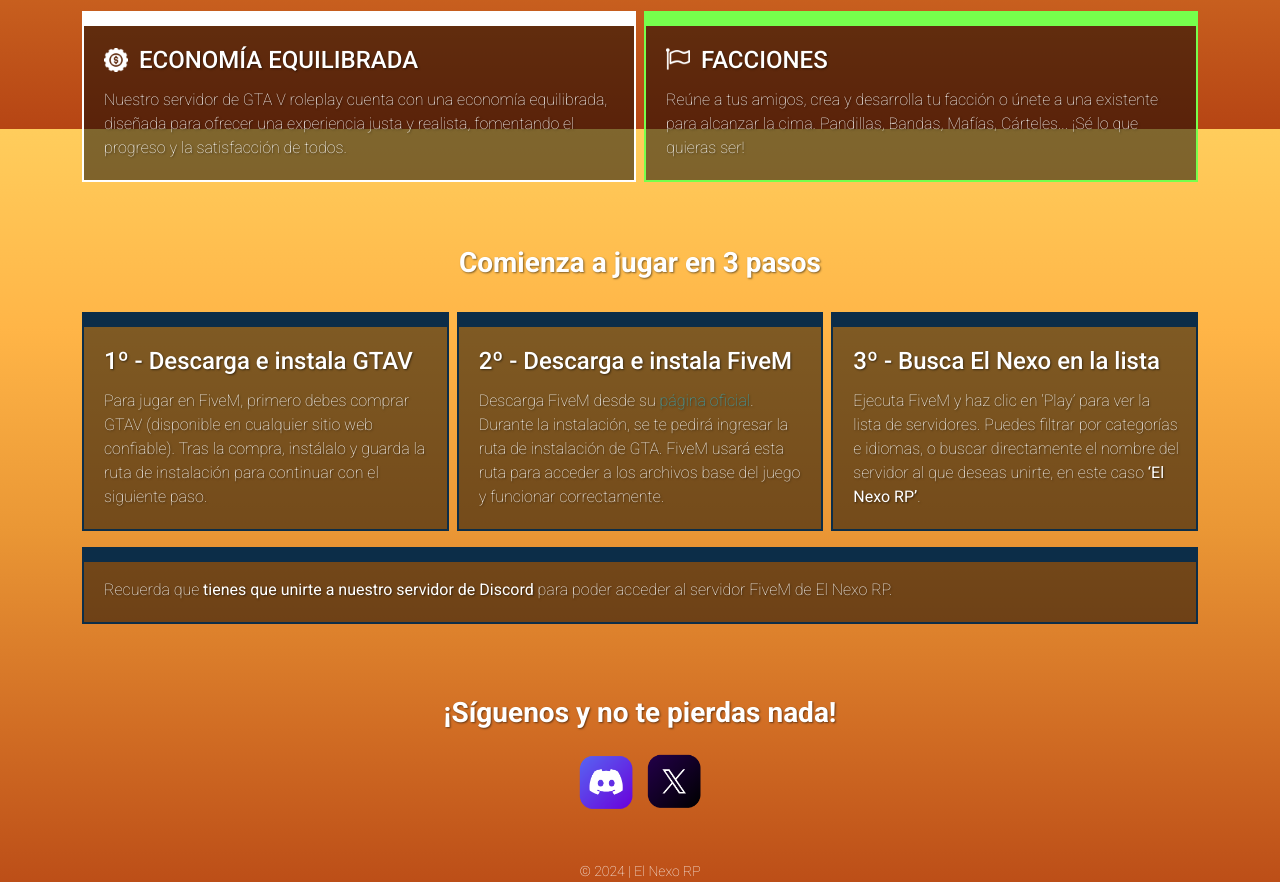
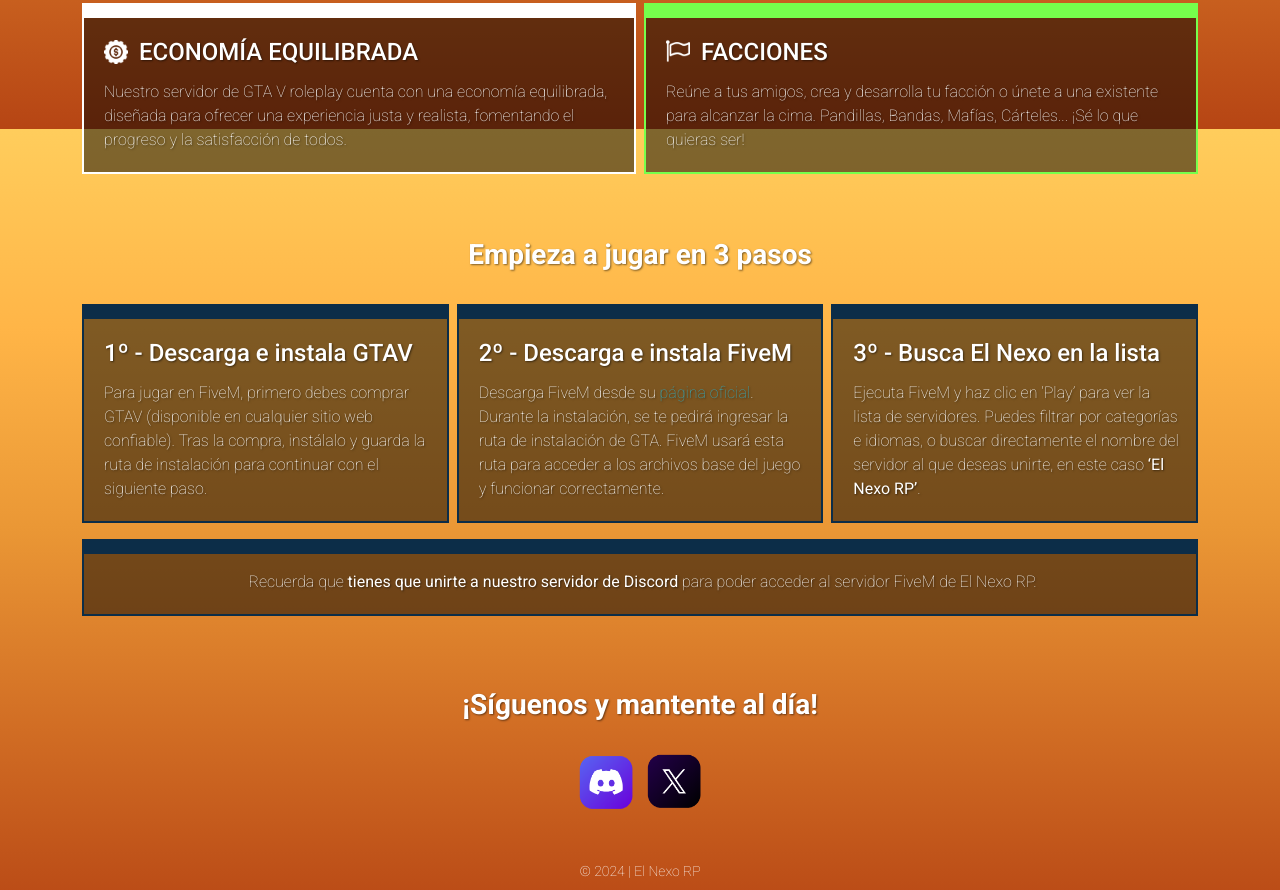
Before and after one commit to elnexorp/web, a plain HTML site: page index.html in a window 1280 px wide. Shown: the part 1471-2361 px from the top of the page. Drawn offline with nearby package versions, Linux system fonts and the light colour scheme.

Commit message:
Retoques, ajustes y erratas

```diff
--- a/css/style.css
+++ b/css/style.css
@@ -44,7 +44,7 @@
 }
 
 .name {
-	line-height: 4.5rem;
+	line-height: 4rem;
 }
 
 .header .logo img {
--- a/index.html
+++ b/index.html
@@ -91,7 +91,7 @@
 			</div>
 			<div class="row mt-5 text-center">
 				<div class="col-12 text-center">
-					<h2>Comienza a jugar en 3 pasos</h2>
+					<h2>Empieza a jugar en 3 pasos</h2>
 				</div>
 				<div class="col-12 mt-4">
 					<div class="row row-cols-1 row-cols-md-3 gx-2">
@@ -114,17 +114,17 @@
 							</div>
 						</div>
 						<div class="col-12 col-md-12 mx-auto mb-2 pb-3">
-							<div class="wrapper tarjeta border-dark-blue pt-3">Recuerda que <strong>tienes que unirte a nuestro servidor de Discord</strong> para poder acceder al servidor FiveM de El Nexo RP.</div>
+							<div class="wrapper tarjeta border-dark-blue pt-3 text-center">Recuerda que <strong>tienes que unirte a nuestro servidor de Discord</strong> para poder acceder al servidor FiveM de El Nexo RP.</div>
 						</div>
 					</div>
 
 				</div>
 			</div>
-			<div class="row mt-5 mb-5 text-center">
+			<div class="row mt-5 text-center">
 				<div class="col-12 text-center">
-					<h2>¡Síguenos y no te pierdas nada!</h2>
+					<h2>¡Síguenos y mantente al día!</h2>
 				</div>
-				<div class="col-12 mt-3 social">
+				<div class="col-12 mt-4 social">
 					<div class="wrapper">
 						<a href="#"><img src="img/icons/discord.png" alt="Discord" title="Síguenos en Discord" /></a>
 						<a class="d-none" href="#"><img src="img/icons/youtube.png" alt="Youtube" title="Síguenos en Youtube" /></a>
@@ -135,7 +135,7 @@
 					</div>
 				</div>
 			</div>
-			<div class="row mt-5 mb-5 text-center">
+			<div class="row mt-5 pb-2 text-center">
 				<div class="col-12 copy">
 					&copy; 2024 | El Nexo RP
 				</div>
```
